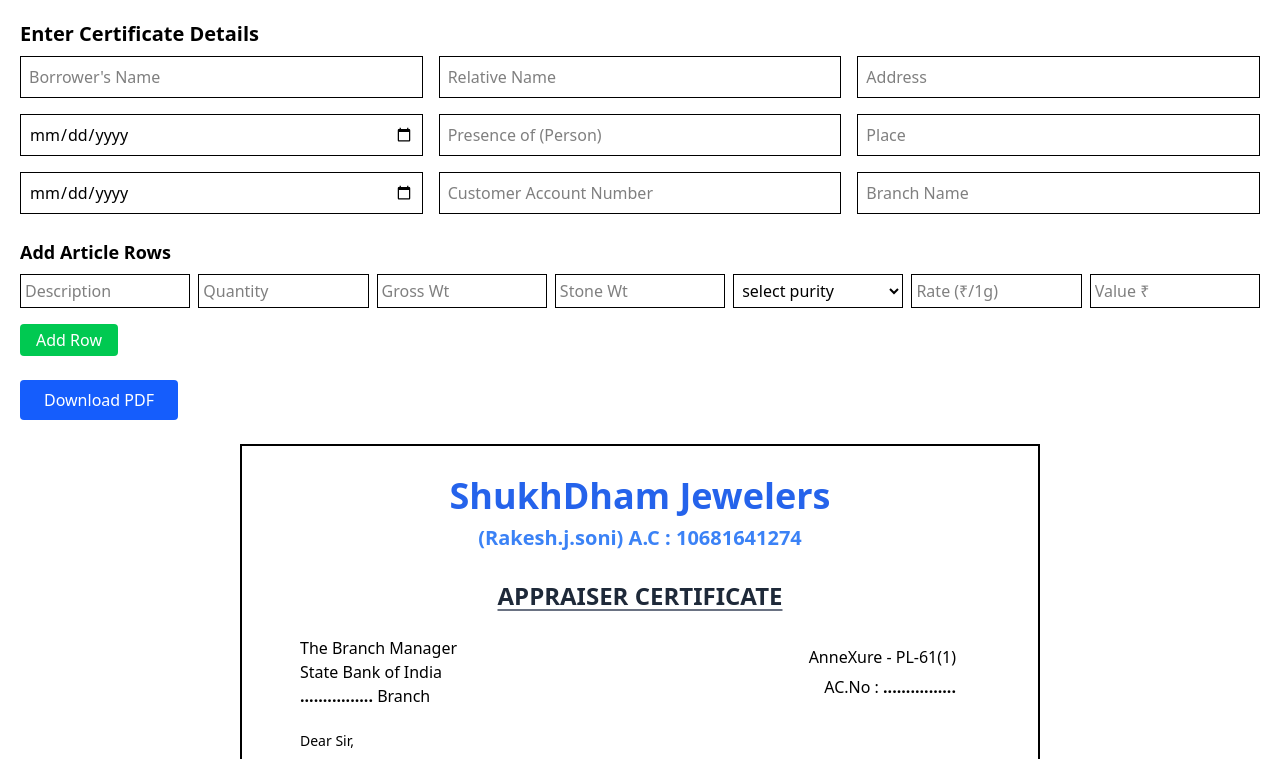
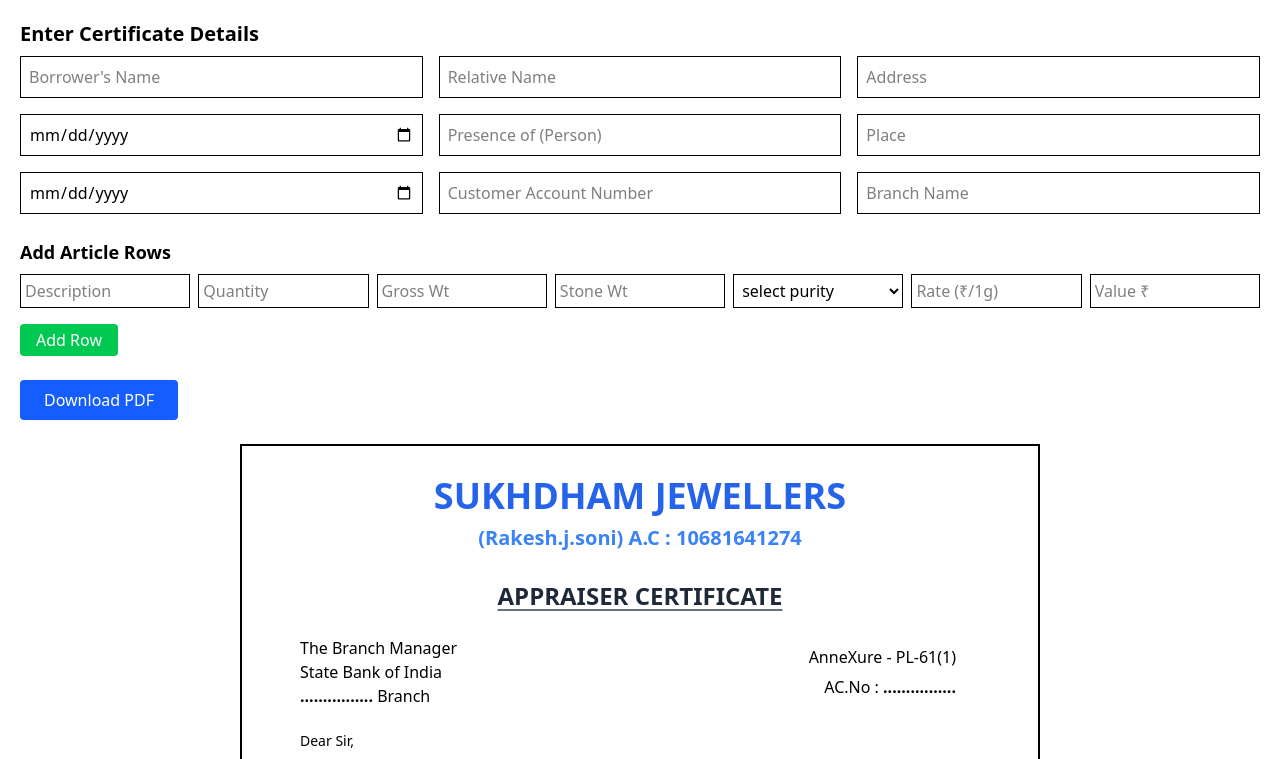
Before and after one commit to Yashgit3097/Sukhdham, a React (Vite) app in the folder frontend/: page / in a window 1280 px wide. Shown: the top 759 px of the page. Built offline with nearby package versions, Linux system fonts and the light colour scheme.

Commit message:
Update App.jsx

```diff
--- a/frontend/src/App.jsx
+++ b/frontend/src/App.jsx
@@ -284,7 +284,7 @@
             color: "#2563EB"
           }}
           className="text-4xl font-bold  text-center pt-5">
-          ShukhDham Jewelers
+          SUKHDHAM JEWELLERS
         </div>
 
         {/* acknowledgement */}
```
